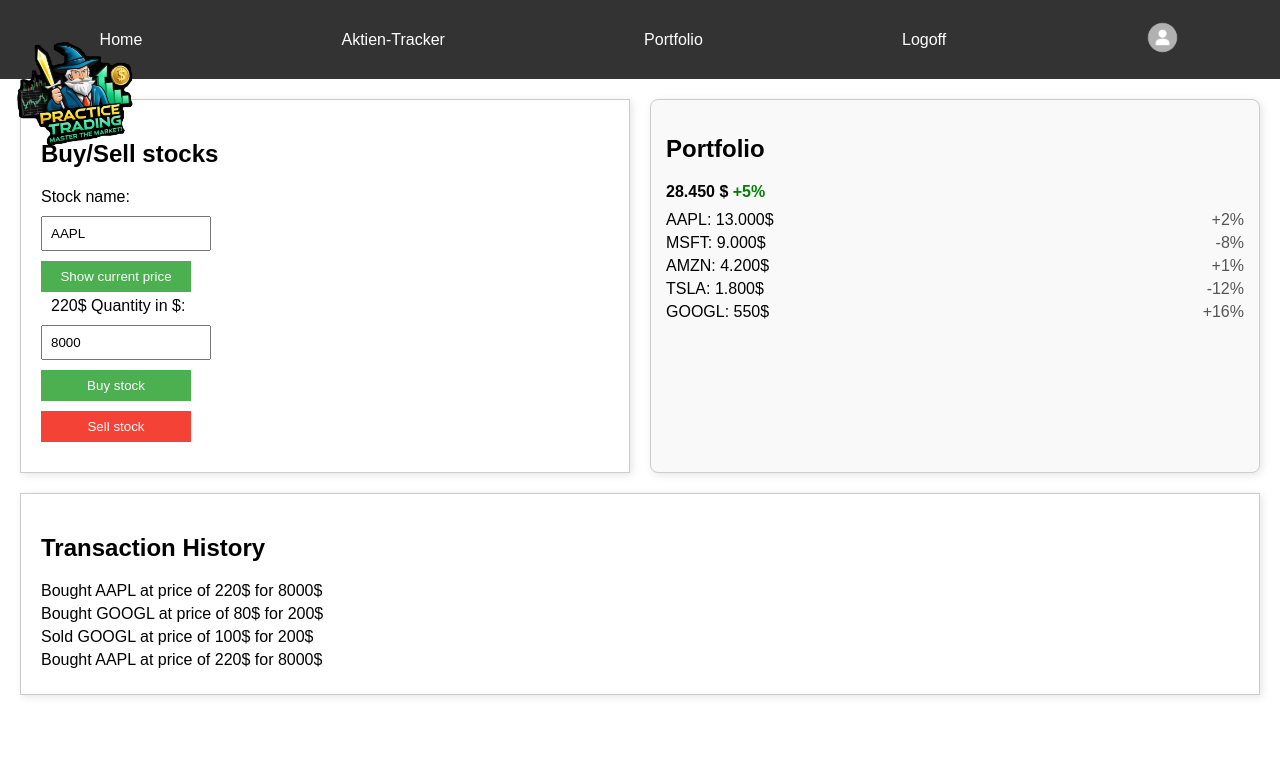
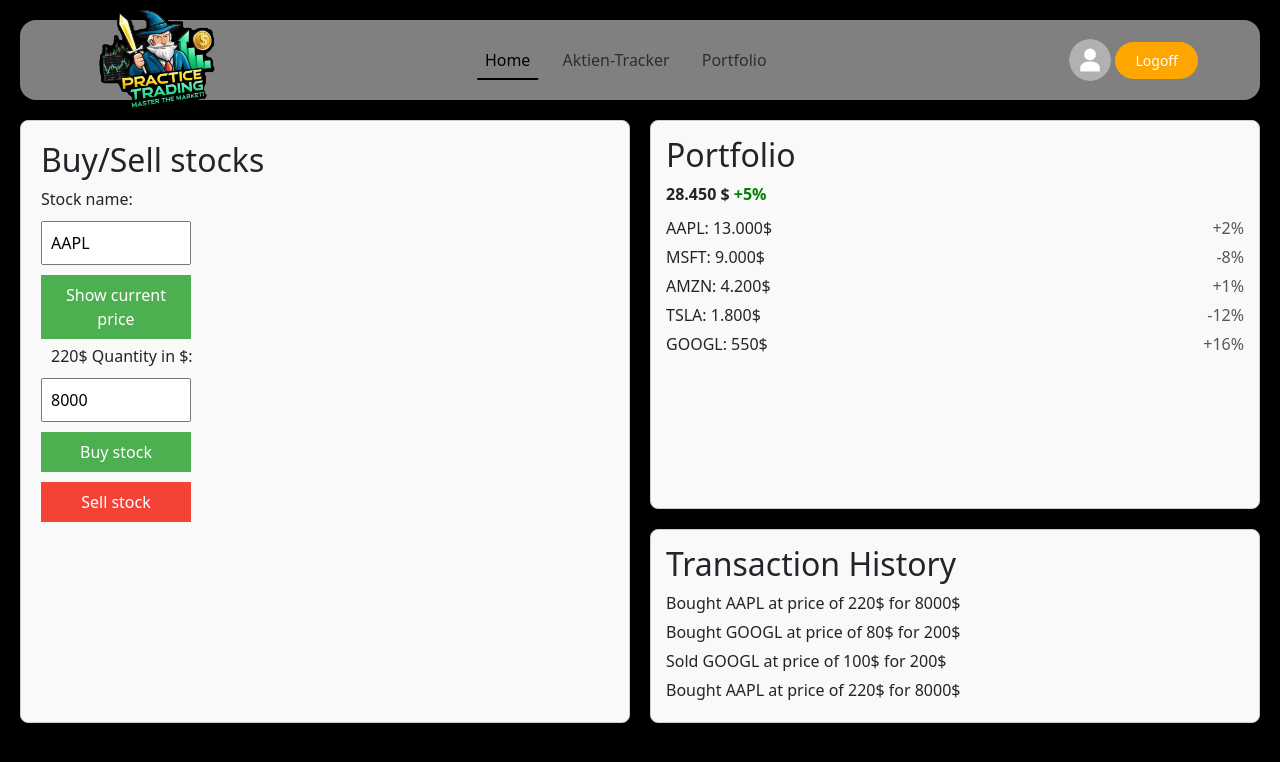
Before and after one commit to LennartPfeiler/StockApp, a PHP site: page /public/pages/portfolio.html in a window 1280 px wide. Shown: the top 762 px of the page. Run offline with PHP 8.4, Linux system fonts and the light colour scheme.

Commit message:
Added other navbar

```diff
--- a/mosbach-tasks-web-main/public/css/portfolio.css
+++ b/mosbach-tasks-web-main/public/css/portfolio.css
@@ -1,134 +1,220 @@
+/* Globale Einstellungen */
 body {
     font-family: Arial, sans-serif;
     margin: 0;
-    padding: 0;
+    padding-top: 100px; /* Abstand an die Navbar-Höhe anpassen */
+    background-color: black !important; /* Hintergrund der gesamten Seite auf schwarz setzen */
+    color: #fff; /* Textfarbe auf Weiß setzen, falls benötigt */
 }
 
-header {
-    background-color: #333;
-    color: white;
-    padding: 20px 0;
+/* Navbar-Stile */
+.navbar {
+    background-color: grey !important; /* Hintergrundfarbe der Navbar */
+    height: 80px; /* Höhe der Navbar */
+    margin: 20px; /* Abstand um die Navbar herum */
+    border-radius: 16px; /* Abgerundete Ecken */
+    padding: 0.5rem; /* Innenabstand */
 }
 
-nav ul {
-    list-style-type: none;
-    display: flex;
-    justify-content: space-around;
-    align-items: center;
-    margin: 0;
-    padding: 0;
+/* Navbar-Brand */
+.navbar-brand {
+    font-weight: 500;
+    color: greenyellow; /* Textfarbe der Navbar-Brand */
+    font-size: 24px; /* Schriftgröße der Navbar-Brand */
+    transition: 0.3s color; /* Farbwechsel-Übergang */
 }
 
-nav ul li a {
-    color: white;
-    text-decoration: none;
-    padding: 10px 20px;
-    transition: background-color 0.3s;
+/* Login-Button */
+.login-button {
+    background-color: orange; /* Hintergrundfarbe des Login-Buttons */
+    color: white; /* Textfarbe des Login-Buttons */
+    font-size: 14px; /* Schriftgröße */
+    padding: 8px 20px; /* Innenabstand */
+    border-radius: 50px; /* Abgerundete Ecken */
+    text-decoration: none; /* Keine Unterstreichung */
+    transition: 0.3s background-color; /* Hintergrundfarbe-Übergang */
 }
 
-nav ul li a:hover {
-    background-color: #555;
+.login-button:hover {
+    background-color: darkorange; /* Hintergrundfarbe bei Hover */
 }
 
-.profile-icon {
-    width: 35px;
-    height: 35px;
+/* Navbar-Toggler */
+.navbar-toggler {
+    border: none; /* Kein Rand */
+    font-size: 1.25rem; /* Schriftgröße des Toggler-Icons */
 }
 
-.logo-icon {
-    position:absolute;
-    width: 150px; /* Passe die Größe des Logos an */
-    height: auto; /* Automatische Höhe, um das Seitenverhältnis beizubehalten */
+.navbar-toggler:focus, .nav-link:focus {
+    box-shadow: none; /* Kein Schatten bei Fokussierung */
+    outline: none; /* Kein Umriss */
 }
 
+/* Navbar-Link */
+.nav-link {
+    color: grey; /* Textfarbe der Links */
+    font-weight: 500; /* Schriftgewicht */
+    position: relative; /* Für das Pseudo-Element ::before */
+}
+
+.nav-link:hover, .nav-link.active {
+    color: black; /* Textfarbe bei Hover oder aktivem Zustand */
+}
+
+/* Navbar-Link Hover-Effekt */
+@media (min-width: 991px) {
+    .nav-link::before {
+        content: "";
+        position: absolute;
+        bottom: 0;
+        left: 50%;
+        transform: translateX(-50%);
+        width: 100%;
+        height: 2px;
+        background-color: black; /* Unterstreichung bei Hover */
+        visibility: hidden; /* Standardmäßig unsichtbar */
+        transition: 0.2s ease-in-out; /* Übergangseffekt */
+    }
+
+    .nav-link:hover::before, .nav-link.active::before {
+        width: 100%;
+        visibility: visible; /* Sichtbar bei Hover oder aktivem Zustand */
+    }
+}
+
+/* Offcanvas-Menü */
+.offcanvas {
+    background-color: grey !important; /* Hintergrundfarbe des Offcanvas-Menüs */
+    color: #fff; /* Textfarbe im Offcanvas-Menü */
+}
+
+/* Hero-Sektion */
+.hero-section {
+    background-color: black; /* Hintergrundfarbe der Hero-Sektion */
+    background-size: cover; /* Hintergrundbild deckend */
+    width: 100%; /* Breite auf 100% setzen */
+    height: 100vh; /* Höhe auf 100% der Viewport-Höhe setzen */
+}
+
+/* Hauptbereich mit Grid-Layout */
 main {
     display: grid;
-    grid-template-columns: 1fr 1fr;
-    grid-template-rows: auto auto;
-    gap: 20px;
-    padding: 20px;
+    grid-template-columns: 1fr 1fr; /* Zwei Spalten */
+    grid-template-rows: 2fr 1fr; /* Erste Reihe doppelt so hoch wie die zweite Reihe */
+    gap: 20px; /* Abstand zwischen den Grid-Elementen */
+    padding: 20px; /* Innenabstand */
 }
 
+/* Allgemeine Sektion-Stile */
 section {
-    border: 1px solid #ccc;
-    padding: 20px;
-    box-shadow: 2px 2px 8px rgba(0, 0, 0, 0.1);
+    border: 1px solid #ccc; /* Rand der Sektion */
+    padding: 20px; /* Innenabstand */
+    box-shadow: 2px 2px 8px rgba(0, 0, 0, 0.1); /* Schatteneffekt */
 }
 
+/* Buy/Sell-Sektion */
 .buy-sell {
-    grid-column: 1 / 2;
-    grid-row: 1 / 2;
+    grid-column: 1 / 2; /* Erste Spalte */
+    grid-row: 1 / 3; /* Über beide Reihen erstrecken */
+    background-color: #f9f9f9; /* Hintergrundfarbe */
+    border-radius: 8px; /* Abgerundete Ecken */
+    padding: 20px; /* Innenabstand */
 }
 
+/* Portfolio-Sektion */
 .portfolio {
-    grid-column: 2 / 3;
-    grid-row: 1 / 2;
-    background-color: #f9f9f9;
-    border-radius: 8px;
-    padding: 15px;
+    grid-column: 2 / 3; /* Zweite Spalte */
+    grid-row: 1 / 2; /* Erste Reihe */
+    background-color: #f9f9f9; /* Hintergrundfarbe */
+    border-radius: 8px; /* Abgerundete Ecken */
+    padding: 15px; /* Innenabstand */
 }
 
+/* Transaction History-Sektion */
 .transaction-history {
-    grid-column: 1 / 3;
-    grid-row: 2 / 3;
+    grid-column: 2 / 3; /* Zweite Spalte */
+    grid-row: 2 / 3; /* Zweite Reihe */
+    background-color: #f9f9f9; /* Hintergrundfarbe */
+    border-radius: 8px; /* Abgerundete Ecken */
+    padding: 15px; /* Innenabstand */
 }
 
+/* Styles für Buy/Sell-Formular */
 .buy-sell input,
 .buy-sell button {
     display: block;
-    margin: 10px 0;
-    width: 150px;
-    padding: 8px;
+    margin: 10px 0; /* Abstand oben und unten */
+    width: 150px; /* Breite */
+    padding: 8px; /* Innenabstand */
 }
 
+/* Styles für Preisanzeige */
 #show-price {
-    margin-bottom: 5px;
+    margin-bottom: 5px; /* Abstand unten */
 }
 
 #current-price {
     display: inline-block;
-    margin-left: 10px;
+    margin-left: 10px; /* Abstand links */
 }
 
+/* Styles für Buttons im Buy/Sell-Formular */
 .buy-sell button {
-    background-color: #4CAF50;
-    color: white;
-    border: none;
-    cursor: pointer;
-    transition: background-color 0.3s;
+    background-color: #4CAF50; /* Hintergrundfarbe */
+    color: white; /* Textfarbe */
+    border: none; /* Kein Rand */
+    cursor: pointer; /* Zeigerzeiger */
+    transition: background-color 0.3s; /* Übergangseffekt */
 }
 
 .buy-sell button#sell-stock {
-    background-color: #f44336;
+    background-color: #f44336; /* Hintergrundfarbe für Verkauf-Button */
 }
 
+/* Hover-Effekte für Buttons */
 .buy-sell button:hover {
-    background-color: #45a049;
+    background-color: #45a049; /* Hintergrundfarbe bei Hover */
 }
 
 .buy-sell button#sell-stock:hover {
-    background-color: #e53935;
+    background-color: #e53935; /* Hintergrundfarbe für Verkauf-Button bei Hover */
 }
 
+/* Styles für Portfolio-Wert */
 .portfolio-value {
-    font-weight: bold;
-    margin-bottom: 10px;
+    font-weight: bold; /* Fettdruck */
+    margin-bottom: 10px; /* Abstand unten */
 }
 
+/* Styles für Prozentsätze */
 .percentage {
-    color: green;
+    color: green; /* Textfarbe für Prozentsätze */
 }
 
+/* Styles für Aktienliste */
 .stock-list div {
-    margin: 5px 0;
-    display: flex;
-    justify-content: space-between;
+    margin: 5px 0; /* Abstand oben und unten */
+    display: flex; /* Flexbox-Layout */
+    justify-content: space-between; /* Abstand zwischen den Elementen */
 }
 
+/* Styles für Veränderungen */
 .change {
-    color: #555;
+    color: #555; /* Textfarbe für Veränderungen */
 }
 
+/* Styles für Transaction History */
 .transaction-history div {
-    margin: 5px 0;
+    margin: 5px 0; /* Abstand oben und unten */
 }
+
+.profile-icon {
+    width: 50px;
+    height: 50px;
+    margin-left: 30px;
+}
+
+.logo-icon {
+    width: 150px;
+    height: 150px;
+}
--- a/mosbach-tasks-web-main/public/pages/portfolio.html
+++ b/mosbach-tasks-web-main/public/pages/portfolio.html
@@ -5,29 +5,78 @@
     <meta name="viewport" content="width=device-width, initial-scale=1.0">
     <link rel="stylesheet" href="../css/portfolio.css">
     <title>Aktien Tracker</title>
+    <!-- <link href="../css/bootstrap.min.css"></script> -->
+    <link href="https://cdn.jsdelivr.net/npm/bootstrap@5.3.3/dist/css/bootstrap.min.css" rel="stylesheet" integrity="sha384-QWTKZyjpPEjISv5WaRU9OFeRpok6YctnYmDr5pNlyT2bRjXh0JMhjY6hW+ALEwIH" crossorigin="anonymous">
 </head>
 <body>
+    <!--Navbar-->
     <header>
-        <nav>
-            <div class="menu-icon">
-                <i class="fa fa-bars fa-2x"></i>
-            </div>
-            <div class="logo">
+        <nav class="navbar navbar-expand-lg fixed-top">
+            <div class="container">
+                <!-- <a class="navbar-brand me-auto" href="../../ressources/Logo.png">logo</a> -->
                 <img src="../../ressources/Logo.png" alt="Logo" class="logo-icon">
-            </div>
-            <div class="menu">
-                <ul>
-
-                    <li><a href="Home.html">Home</a></li>
-                    <li><a href="Tracker.html">Aktien-Tracker</a></li>
-                    <li><a href="Portfolio.html">Portfolio</a></li>
-                    <li><a href="#">Logoff</a></li>
-                    <li><a href="Profile.html"><img src="../../ressources/profile.png" alt="Profil" class="profile-icon"></a></li>
-                </ul>
+                <div class="offcanvas offcanvas-end" tabindex="-1" id="offcanvasNavbar" aria-labelledby="offcanvasNavbarLabel">
+                    <div class="offcanvas-header">
+                        <h5 class="offcanvas-title" id="offcanvasNavbarLabel">Menu</h5>
+                        <button type="button" class="btn-close" data-bs-dismiss="offcanvas" aria-label="Close"></button>
+                    </div>
+                    <div class="offcanvas-body">
+                        <ul class="navbar-nav justify-content-center flex-grow-1 pe-3">
+                            <li class="nav-item">
+                                <a class="nav-link mx-lg-2 active" aria-current="page" href="Home.html">Home</a>
+                            </li>
+                            <li class="nav-item">
+                                <a class="nav-link mx-lg-2" aria-current="page" href="Tracker.html">Aktien-Tracker</a>
+                            </li>
+                            <li class="nav-item">
+                                <a class="nav-link mx-lg-2" aria-current="page" href="Portfolio.html">Portfolio</a>
+                            </li>
+                        </ul>
+                    </div>
+                </div>
+                <a href="Profile.html"><img src="../../ressources/profile.png" alt="Profil" class="profile-icon"></a>
+                <a href="#" class="login-button">Logoff</a>
+                <button class="navbar-toggler pe-0" type="button" data-bs-toggle="offcanvas" data-bs-target="#offcanvasNavbar" aria-controls="offcanvasNavbar" aria-label="Toggle navigation">
+                    <span class="navbar-toggler-icon"></span>
+                </button>
             </div>
         </nav>
+
     </header>
-    <main>
+    <!--Navbar end -->
+        <main>
+            <section class="buy-sell">
+                <h2>Buy/Sell stocks</h2>
+                <label for="stock-name">Stock name:</label>
+                <input type="text" id="stock-name" value="AAPL">
+                <button id="show-price">Show current price</button>
+                <span id="current-price">220$</span>
+                <label for="quantity">Quantity in $:</label>
+                <input type="number" id="quantity" value="8000">
+                <button id="buy-stock">Buy stock</button>
+                <button id="sell-stock">Sell stock</button>
+            </section>
+            <section class="portfolio">
+                <h2>Portfolio</h2>
+                <div class="portfolio-value">28.450 $ <span class="percentage">+5%</span></div>
+                <div class="stock-list">
+                    <div>AAPL: 13.000$ <span class="change">+2%</span></div>
+                    <div>MSFT: 9.000$ <span class="change">-8%</span></div>
+                    <div>AMZN: 4.200$ <span class="change">+1%</span></div>
+                    <div>TSLA: 1.800$ <span class="change">-12%</span></div>
+                    <div>GOOGL: 550$ <span class="change">+16%</span></div>
+                </div>
+            </section>
+            <section class="transaction-history">
+                <h2>Transaction History</h2>
+                <div>Bought AAPL at price of 220$ for 8000$</div>
+                <div>Bought GOOGL at price of 80$ for 200$</div>
+                <div>Sold GOOGL at price of 100$ for 200$</div>
+                <div>Bought AAPL at price of 220$ for 8000$</div>
+            </section>
+        </main>
+
+     <!--<main>
         <section class="buy-sell">
             <h2>Buy/Sell stocks</h2>
             <label for="stock-name">Stock name:</label>
@@ -57,6 +106,7 @@
             <div>Sold GOOGL at price of 100$ for 200$</div>
             <div>Bought AAPL at price of 220$ for 8000$</div>
         </section>
-    </main>
+    </main> -->
+    <script src="https://cdn.jsdelivr.net/npm/bootstrap@5.3.3/dist/js/bootstrap.bundle.min.js" integrity="sha384-YvpcrYf0tY3lHB60NNkmXc5s9fDVZLESaAA55NDzOxhy9GkcIdslK1eN7N6jIeHz" crossorigin="anonymous"></script>
 </body>
 </html>
--- a/mosbach-tasks-web-main/public/pages/tracker.html
+++ b/mosbach-tasks-web-main/public/pages/tracker.html
@@ -14,7 +14,7 @@
                 <li><a href="Home.html">Home</a></li>
                 <li><a href="Tracker.html">Aktien-Tracker</a></li>
                 <li><a href="Portfolio.html">Portfolio</a></li>
-                <li><a href="#">Logoff</a></li>
+                <li><button class="logoff-button">Logoff</button></li>
                 <li><a href="Profile.html"><img src="../../ressources/profile.png" alt="Profil" class="profile-icon"></a></li>
             </ul>
         </nav>
```
Also changed, not shown: mosbach-tasks-web-main/public/css/tracker.css (+17 -0 lines).
